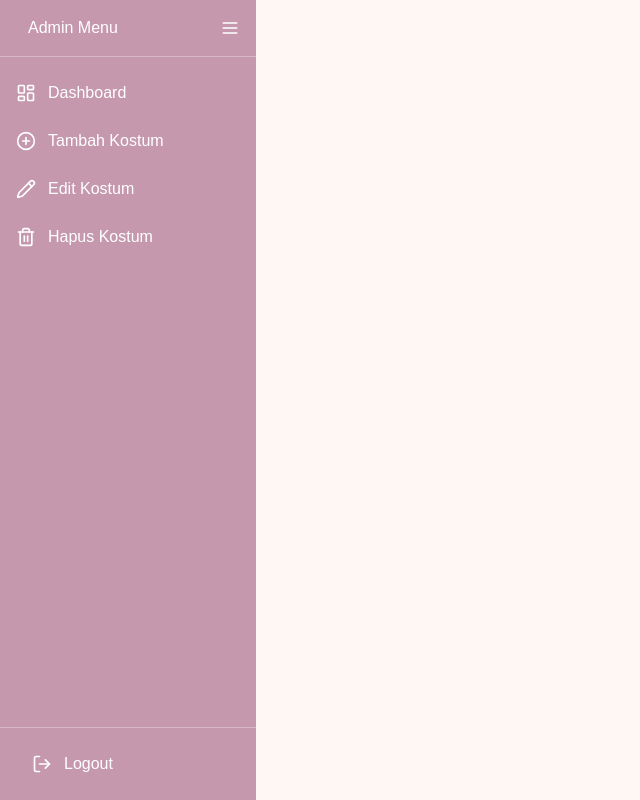
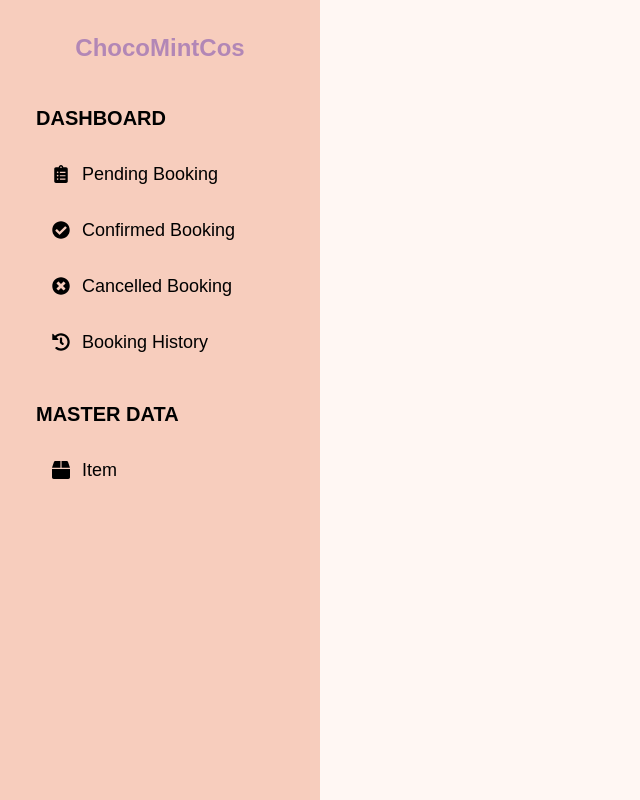
Before and after one commit to ELghazX/booking-cosplay-frontend, a React (Vite) app: page /admin in a window 1280 px wide. Shown: the top 800 px of the page, without its empty margins (0-640 px from the left). Built offline with nearby package versions, Linux system fonts and the light colour scheme.

Commit message:
memperbaui component menu
hapus menu di mini menu, memperbarui login data, menambah sidebar

```diff
--- a/src/App.jsx
+++ b/src/App.jsx
@@ -10,6 +10,7 @@ import Detail  from './pages/Detail';
 import Userprofile from './pages/Userprofile';
 import Admin from './pages/Admin';
 import Editbooking from './pages/Editbooking';
+import DetailBooking from './pages/DetailBooking';
 
 
 
@@ -30,6 +31,11 @@ function App() {
       <Route path="/login" element={<Login />} />
       <Route path="/Userprofile" element={<Userprofile />} />
       <Route path="/detail-kostum/:id" element={<Detail />} />
+      <Route path="/detail-booking" element={
+        <ProtectedRoute>
+          <DetailBooking />
+        </ProtectedRoute>
+      } />
 
       <Route path="/Editbooking" element={<Editbooking />} />
       <Route path="/userprofile" element={
--- a/src/Components/MiniMenu.jsx
+++ b/src/Components/MiniMenu.jsx
@@ -10,11 +10,9 @@ import {
 
 function MiniMenu() {
   const navigate = useNavigate();
-  const userName = localStorage.getItem("userName") || "User";
+  const userName = localStorage.getItem("name") || "User";
 
   const menuItems = [
-    { label: "Profile User", icon: <UserCircle size={20} />, path: "/profile" },
-    { label: "Riwayat", icon: <Clock3 size={20} />, path: "/riwayat" },
     { label: "Beranda", icon: <Home size={20} />, path: "/" },
     { label: "Koleksi", icon: <LayoutDashboard size={20} />, path: "/koleksi" },
     { label: "About", icon: <Info size={20} />, path: "/about" },
@@ -26,9 +24,11 @@ function MiniMenu() {
 
   const handleLogout = () => {
     localStorage.setItem("isLoggedIn", "false");
-    localStorage.removeItem("userRole");
-    localStorage.removeItem("userId");
-    localStorage.removeItem("userName");
+    localStorage.removeItem("role");
+    localStorage.removeItem("id");
+    localStorage.removeItem("name");
+    localStorage.removeItem("email");
+    localStorage.removeItem("phone");
     navigate("/");
   };
 
--- a/src/Components/Navbar.jsx
+++ b/src/Components/Navbar.jsx
@@ -34,7 +34,7 @@ function Navbar() {
               src={profileImg}
               alt="Profile"
               onClick={handleProfileClick}
-              className="w-12 h-12 rounded-full border-2 border-[#C599B6] cursor-pointer object-cover hover:shadow-lg transition-shadow"
+              className="w-12 h-12 rounded-full border-2 border-[#C599B6] cursor-pointer object-cover transition-shadow transition ease-in-out duration-300 shadow-[0_0_10px_#C599B6] hover:shadow-[0_0_40px_#C899B6] hover:scale-105"
             />
             {showMenu && (
               <div className="absolute right-0 mt-2 z-50">
--- a/src/Components/Sidebar.jsx
+++ b/src/Components/Sidebar.jsx
@@ -1,64 +1,80 @@
-import { useState } from "react";
-import {
-  LayoutDashboard,
-  PlusCircle,
-  Pencil,
-  Trash2,
-  LogOut,
-  Menu as MenuIcon,
-} from "lucide-react";
+import { FaClipboardList, FaCheckCircle, FaTimesCircle, FaHistory, FaBox } from "react-icons/fa";
+import { NavLink } from "react-router-dom";
 
-function Sidebar() {
-  const [isOpen, setIsOpen] = useState(true);
+const Sidebar = () => {
+  return (
+    <div className="w-80 h-screen bg-[#F7CDBD] flex flex-col px-7 py-8">
+      <h1 className="text-2xl font-black text-[#B287B6] mb-10 text-center">ChocoMintCos</h1>
 
-  const toggleSidebar = () => {
-    setIsOpen(!isOpen);
-  };
+      <nav className="flex flex-col gap-3 px-2">
+        {/* DASHBOARD */}
+        <p className="text-xl font-semibold text-black-600 uppercase mb-2">Dashboard</p>
 
-  const menuItems = [
-    { label: "Dashboard", icon: <LayoutDashboard size={20} />, path: "/admin/dashboard" },
-    { label: "Tambah Kostum", icon: <PlusCircle size={20} />, path: "/admin/tambah" },
-    { label: "Edit Kostum", icon: <Pencil size={20} />, path: "/admin/edit" },
-    { label: "Hapus Kostum", icon: <Trash2 size={20} />, path: "/admin/hapus" },
-  ];
+        <NavLink
+          to="/admin/pending"
+          className={({ isActive }) =>
+            `flex items-center gap-3 px-4 py-2 rounded-md text-lg font-medium hover:scale-105 ${
+              isActive ? "bg-[#D5A8C3] text-white" : "text-black-700 hover:bg-[#f0bfb0]"
+            }`
+          }
+        >
+          <FaClipboardList />
+          Pending Booking
+        </NavLink>
 
-  return (
-    <div
-      className={`h-screen bg-[#c598ad] text-white transition-all duration-300 flex flex-col ${
-        isOpen ? "w-64" : "w-15"
-      }`}
-    >
-      {/* Header */}
-      <div className="flex items-center justify-between px-4 py-4 border-b border-white/30">
-        {isOpen && <span className="ml-3">Admin Menu</span>}
-        <button onClick={toggleSidebar}>
-          <MenuIcon size={20} />
-        </button>
-      </div>
+        <NavLink
+          to="/admin/confirmed"
+          className={({ isActive }) =>
+            `flex items-center gap-3 px-4 py-2 rounded-md text-lg font-medium hover:scale-105 ${
+              isActive ? "bg-[#D5A8C3] text-white" : "text-black-700 hover:bg-[#f0bfb0]"
+            }`
+          }
+        >
+          <FaCheckCircle />
+          Confirmed Booking
+        </NavLink>
 
-      {/* Menu Items */}
-      <nav className="flex-1 mt-4 space-y-2">
-        {menuItems.map((item, index) => (
-          <a
-            key={index}
-            href={item.path}
-            className="flex items-center px-4 py-2 hover:bg-[#b2889b] transition-colors"
-          >
-            {item.icon}
-            {isOpen && <span className="ml-3">{item.label}</span>}
-          </a>
-        ))}
+        <NavLink
+          to="/admin/cancelled"
+          className={({ isActive }) =>
+            `flex items-center gap-3 px-4 py-2 rounded-md text-lg font-medium hover:scale-105 ${
+              isActive ? "bg-[#D5A8C3] text-white" : "text-black-700 hover:bg-[#f0bfb0]"
+            }`
+          }
+        >
+          <FaTimesCircle />
+          Cancelled Booking
+        </NavLink>
+
+        <NavLink
+          to="/admin/history"
+          className={({ isActive }) =>
+            `flex items-center gap-3 px-4 py-2 rounded-md text-lg font-medium hover:scale-105 ${
+              isActive ? "bg-[#D5A8C3] text-white" : "text-black-700 hover:bg-[#f0bfb0]"
+            }`
+          }
+        >
+          <FaHistory />
+          Booking History
+        </NavLink>
+
+        {/* MASTER DATA */}
+        <p className="text-xl font-semibold text-black-600 uppercase mt-6 mb-2">Master Data</p>
+
+        <NavLink
+          to="/admin/item"
+          className={({ isActive }) =>
+            `flex items-center gap-3 px-4 py-2 rounded-md text-lg font-medium hover:scale-105 ${
+              isActive ? "bg-[#D5A8C3] text-white" : "text-black-700 hover:bg-[#f0bfb0]"
+            }`
+          }
+        >
+          <FaBox />
+          Item
+        </NavLink>
       </nav>
-
-      {/* Logout */}
-      <div className="p-4 border-t border-white/30 mt-auto">
-        <button className="flex items-center w-full hover:bg-[#b2889b] px-4 py-2 transition-colors">
-          <LogOut size={20} />
-          {isOpen && <span className="ml-3">Logout</span>}
-        </button>
-      </div>
     </div>
   );
-}
+};
 
 export default Sidebar;
--- a/src/pages/Admin.jsx
+++ b/src/pages/Admin.jsx
@@ -1,12 +1,19 @@
 import Sidebar from "../Components/Sidebar";
 
 export default function Admin() {
+    // Ambil nama admin dari localStorage
+    const adminName = localStorage.getItem("name") || "Admin";
+
     return (
         <>
             <Sidebar />
             <div className="flex flex-col items-center justify-center h-screen bg-[#FFF7F3]">
-                <h1 className="text-4xl font-bold text-[#C599B6]">Detail Produk</h1>
-                <p className="mt-4 text-lg text-[#C599B6]">Informasi lebih lanjut tentang produk ini.</p>
+                <h1 className="text-4xl font-bold text-[#C599B6]">
+                    Selamat Datang, {adminName}!
+                </h1>
+                <p className="mt-4 text-lg text-[#C599B6]">
+                    Anda login sebagai admin. Silakan kelola data produk dan booking di sini.
+                </p>
             </div>
         </>
     );
--- a/src/pages/Login.jsx
+++ b/src/pages/Login.jsx
@@ -20,9 +20,11 @@ export default function Login() {
       const res = await api.post("/auth/login", form);
       if (res.data.status === true) {
         localStorage.setItem("isLoggedIn", "true");
-        localStorage.setItem("userRole", res.data.data.role);
-        localStorage.setItem("userId", res.data.data.id);
-        localStorage.setItem("userName", res.data.data.name);
+        localStorage.setItem("role", res.data.data.role);
+        localStorage.setItem("id", res.data.data.id);
+        localStorage.setItem("name", res.data.data.name);
+        localStorage.setItem("email", res.data.data.email);
+        localStorage.setItem("phone", res.data.data.phone);
 
         if (res.data.data.role === "ADMIN") {
           alert("Login admin sukses!");
```
